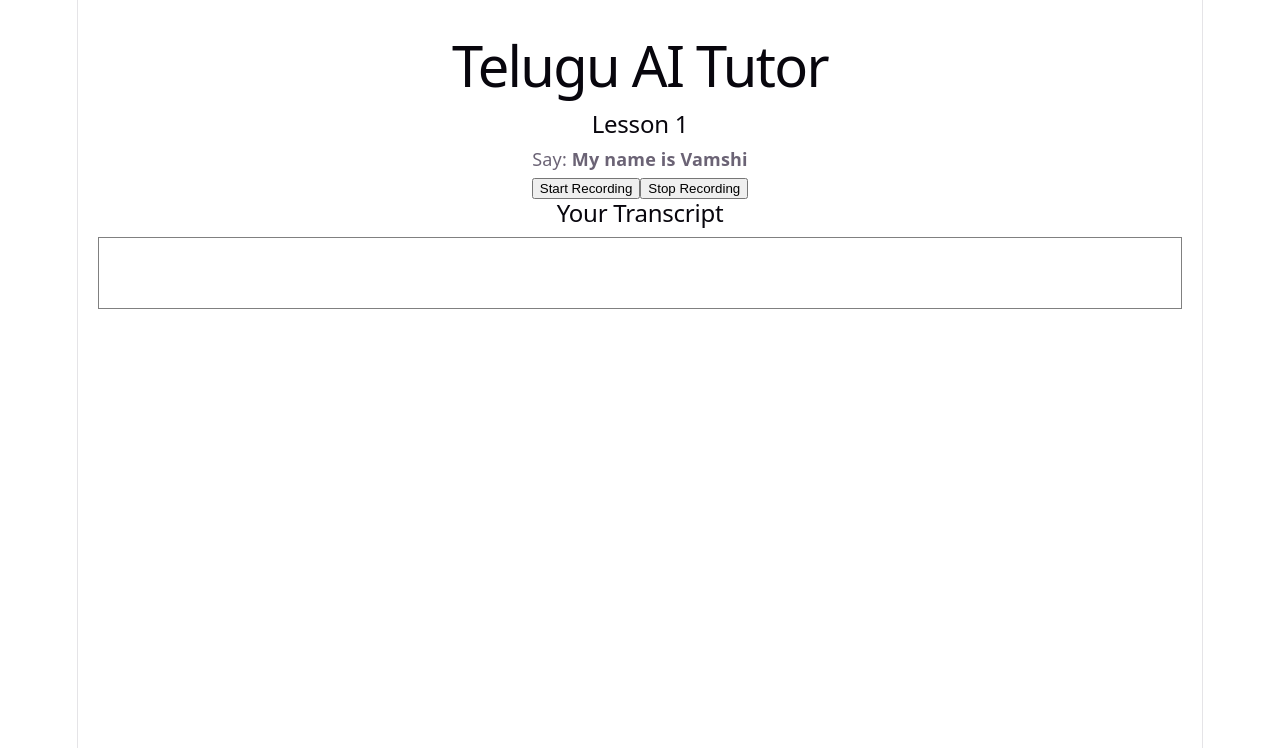
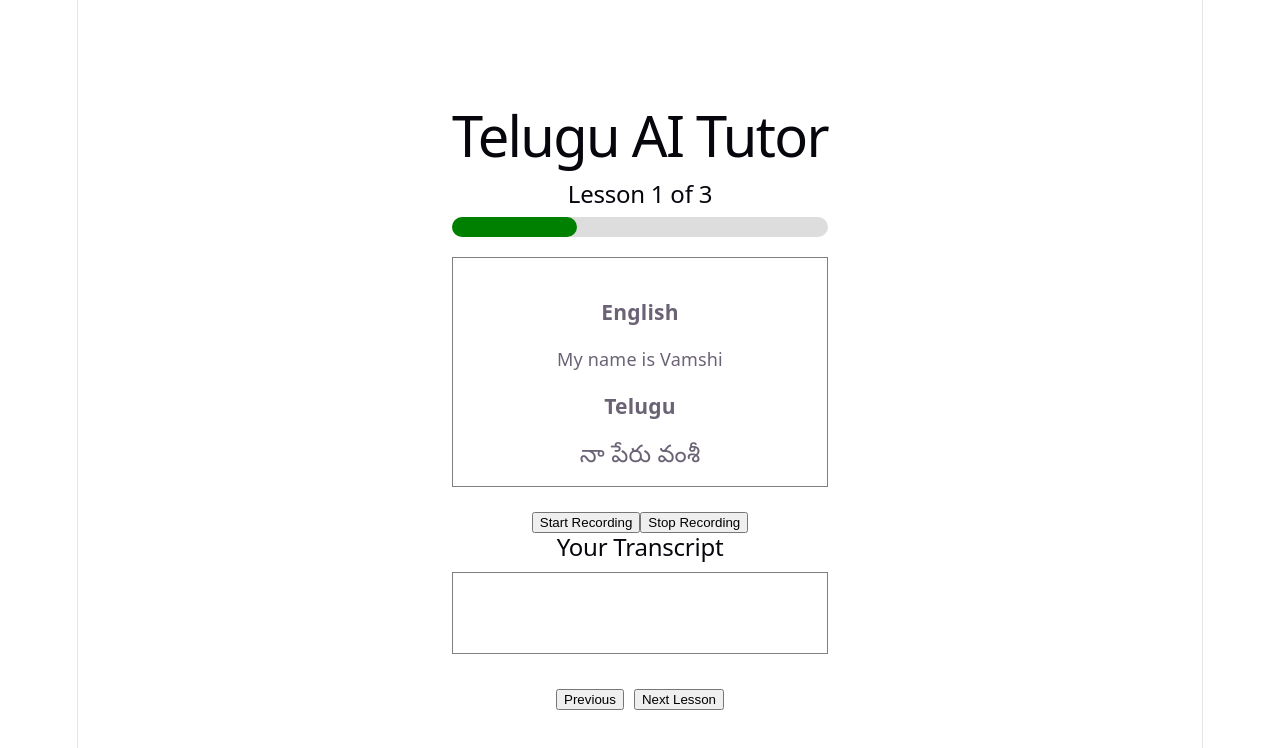
Before and after one commit to Vamshikeerthi24/telugu-english-tutor, a React app in the folder frontend/: page / in a window 1280 px wide. Shown: the top 748 px of the page. Built offline with nearby package versions, Linux system fonts and the light colour scheme; the HTML template or start-up script is replaced by a standard one.

Commit message:
Day 7 progress bar and lessons complete

```diff
--- a/frontend/src/App.jsx
+++ b/frontend/src/App.jsx
@@ -3,19 +3,100 @@ import MicButton from "./MicButton";
 
 function App() {
   const [transcript, setTranscript] = useState("");
+  const [lessonIndex, setLessonIndex] = useState(0);
 
-  const expectedAnswer = "my name is vamshi";
+  const lessons = [
+    {
+      english: "My name is Vamshi",
+      telugu: "నా పేరు వంశీ",
+      keywords: ["vam", "wam", "name"],
+    },
+    {
+      english: "What is your name?",
+      telugu: "మీ పేరు ఏమిటి?",
+      keywords: ["your", "name"],
+    },
+    {
+      english: "I live in America",
+      telugu: "నేను అమెరికాలో ఉంటాను",
+      keywords: ["america", "live"],
+    },
+  ];
+
+  const lesson = lessons[lessonIndex];
+
+  const normalizedTranscript = transcript.toLowerCase();
+
+  const isCorrect = lesson.keywords.some((word) =>
+    normalizedTranscript.includes(word)
+  );
+
+  const progress =
+    ((lessonIndex + 1) / lessons.length) * 100;
+
+  const nextLesson = () => {
+    if (lessonIndex < lessons.length - 1) {
+      setLessonIndex(lessonIndex + 1);
+      setTranscript("");
+    }
+  };
+
+  const previousLesson = () => {
+    if (lessonIndex > 0) {
+      setLessonIndex(lessonIndex - 1);
+      setTranscript("");
+    }
+  };
 
   return (
-    <div style={{ padding: "20px" }}>
+    <div
+      style={{
+        padding: "20px",
+        maxWidth: "800px",
+        margin: "auto",
+        textAlign: "center",
+      }}
+    >
       <h1>Telugu AI Tutor</h1>
 
-      <h2>Lesson 1</h2>
+      <h2>
+        Lesson {lessonIndex + 1} of {lessons.length}
+      </h2>
 
-      <p>
-        Say:
-        <strong> My name is Vamshi </strong>
-      </p>
+      <div
+        style={{
+          width: "100%",
+          height: "20px",
+          backgroundColor: "#ddd",
+          borderRadius: "10px",
+          marginBottom: "20px",
+        }}
+      >
+        <div
+          style={{
+            width: `${progress}%`,
+            height: "100%",
+            backgroundColor: "green",
+            borderRadius: "10px",
+          }}
+        ></div>
+      </div>
+
+      <div
+        style={{
+          border: "1px solid gray",
+          padding: "20px",
+          marginBottom: "20px",
+        }}
+      >
+        <h3>English</h3>
+        <p>{lesson.english}</p>
+
+        <h3>Telugu</h3>
+        <p style={{ fontSize: "24px" }}>
+          {lesson.telugu}
+        </p>
+      </div>
 
       <MicButton setTranscript={setTranscript} />
 
@@ -24,8 +105,8 @@ function App() {
       <div
         style={{
           border: "1px solid gray",
+          minHeight: "60px",
           padding: "10px",
-          minHeight: "50px",
           marginTop: "10px",
         }}
       >
@@ -34,13 +115,26 @@ function App() {
 
       {transcript && (
         <div style={{ marginTop: "20px" }}>
-          {transcript.toLowerCase().includes(expectedAnswer) ? (
-            <h3>✅ Correct!</h3>
+          {isCorrect ? (
+            <h2>✅ Correct!</h2>
           ) : (
-            <h3>❌ Try Again</h3>
+            <h2>❌ Try Again</h2>
           )}
         </div>
       )}
+
+      <div style={{ marginTop: "30px" }}>
+        <button
+          onClick={previousLesson}
+          style={{ marginRight: "10px" }}
+        >
+          Previous
+        </button>
+
+        <button onClick={nextLesson}>
+          Next Lesson
+        </button>
+      </div>
     </div>
   );
 }
```
